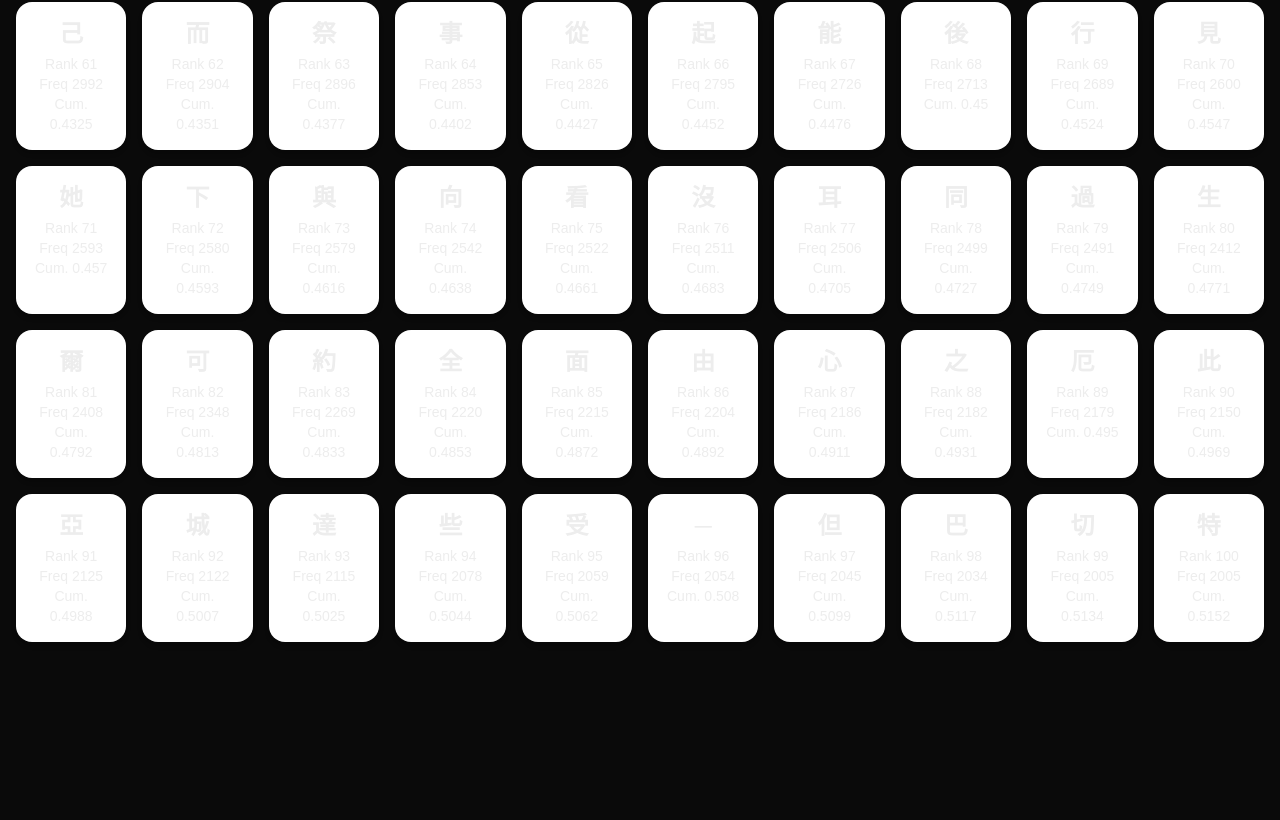
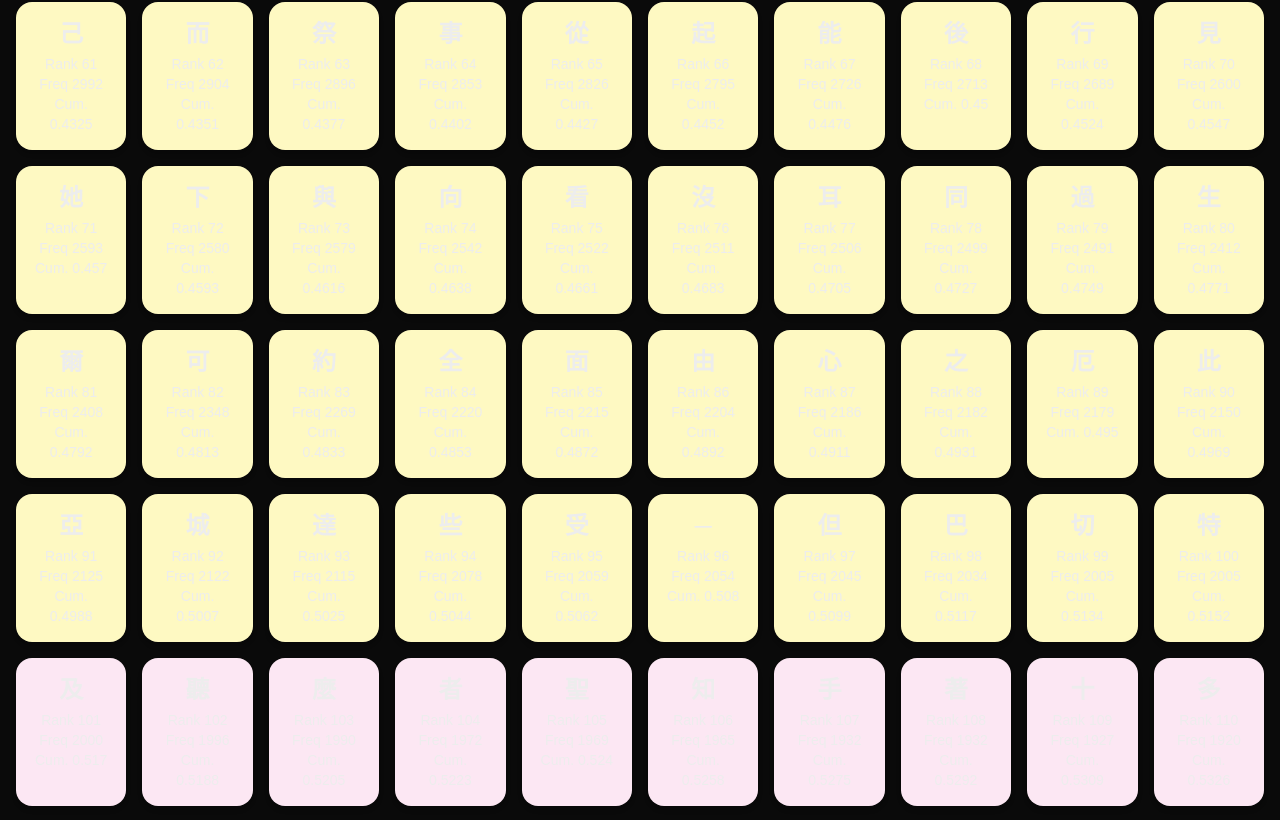
Before and after one commit to josealvarez97/fluent-by-1000, a Next.js app in the folder next-app/: page /frequency in a window 1280 px wide. Shown: the part 998-1818 px from the top of the page. Before the commit the page ends 1656 px from the top, so only its background shows below. Built offline with nearby package versions, Linux system fonts and the light colour scheme.

Commit message:
Add colors to freq page

```diff
--- a/next-app/src/app/frequency/page.tsx
+++ b/next-app/src/app/frequency/page.tsx
@@ -14,8 +14,15 @@ interface FrequencyItem {
   cumFreq: number;
 }
 
+const getBgClass = (rank: number): string => {
+  if (rank <= 100) return "bg-yellow-100";
+  if (rank <= 300) return "bg-pink-100";
+  if (rank <= 600) return "bg-teal-100";
+  if (rank <= 1000) return "bg-sky-100";
+  return "bg-gray-200";
+};
+
 const FrequencyPage: React.FC = () => {
-  // build a typed array and filter out any null ranks
   const freqArray: FrequencyItem[] = Object.entries(
     freqData as Record<string, RawFreqEntry>
   )
@@ -33,17 +40,20 @@ const FrequencyPage: React.FC = () => {
   return (
     <div className="p-4">
       <div className="grid grid-cols-10 gap-4">
-        {freqArray.slice(0, 100).map((item) => (
+        {freqArray.slice(0, 1000).map((item) => {
+          const bgClass = getBgClass(item.rank);
+          return (
             <div
               key={item.origin}
-            className="bg-white rounded-2xl shadow-md p-4 flex flex-col items-center text-center"
+              className={`${bgClass} rounded-2xl shadow-md p-4 flex flex-col items-center text-center`}
             >
               <span className="text-2xl font-bold mb-1">{item.origin}</span>
               <span className="text-sm">Rank {item.rank}</span>
               <span className="text-sm">Freq {item.freq}</span>
               <span className="text-sm">Cum. {item.cumFreq}</span>
             </div>
-        ))}
+          );
+        })}
       </div>
     </div>
   );
```
Lines whose indentation alone changed are shown as unchanged.
